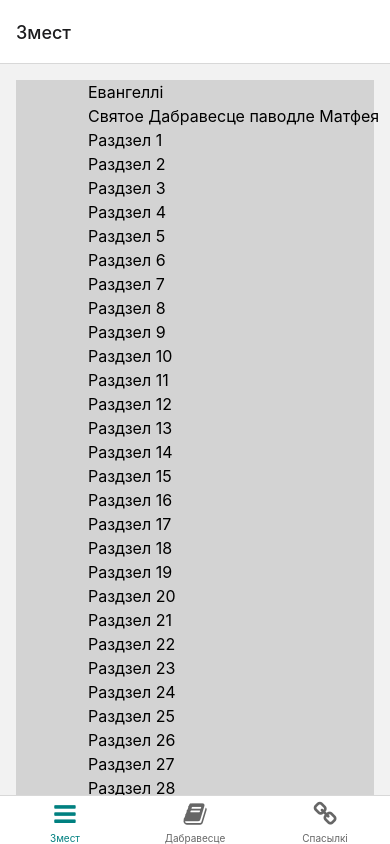
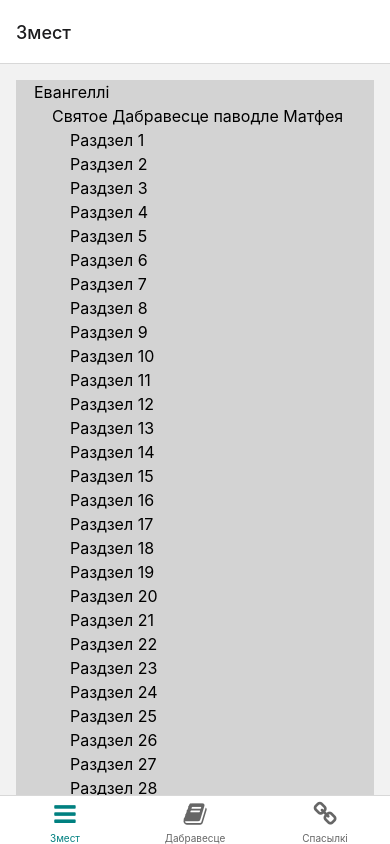
Before and after one commit to Vorvule/dabravesce-expo, a React Native app: screen / in a window 390 px wide. Built offline with nearby package versions, Linux system fonts and the light colour scheme.

Commit message:
Menu list paddings added

```diff
--- a/components/Menu/AlbumList.jsx
+++ b/components/Menu/AlbumList.jsx
@@ -7,9 +7,9 @@ import { Ul } from "../../src/components/LeftColumn/Menu/Ul";
 export default function AlbumList({ albums }) {
   return albums.map((album, key) => {
     return (
-      <View key={key} style={styles.view}>
+      <View key={key} style={styles.menu}>
         <Text onPress={() => Ul.toggleShow(album.idEn)}>{album.name}</Text>
-        <View>
+        <View style={styles.view}>
           <BookList albumKey={key} books={album.text} />
         </View>
       </View>
@@ -18,7 +18,10 @@ export default function AlbumList({ albums }) {
 }
 
 const styles = StyleSheet.create({
+  menu: {
+    width: "100%",
+    paddingLeft: 18,
+  },
   view: {
-    width: "100%",
   },
 });
--- a/components/Menu/BookList.jsx
+++ b/components/Menu/BookList.jsx
@@ -7,12 +7,18 @@ import ChapterList from "./ChapterList";
 export default function BookList({ books, albumKey }) {
   return books.map((book, key) => {
     return (
-      <View key={key}>
+      <View key={key} style={styles.view}>
         <Text onPress={() => Ul.toggleShow(book.idEn)}>{book.name}</Text>
-        <View>
+        <View style={styles.view}>
           <ChapterList albumKey={albumKey} bookKey={key} chapters={book.text} />
         </View>
       </View>
     );
   });
 }
+
+const styles = StyleSheet.create({
+  view: {
+    paddingLeft: 18,
+  },
+});
--- a/components/Menu/ChapterList.jsx
+++ b/components/Menu/ChapterList.jsx
@@ -5,9 +5,19 @@ export default function ChapterList({ albumKey, bookKey, chapters }) {
     const keys = [albumKey, bookKey, chapterKey];
 
     return (
-      <Text key={chapterKey} onPress={() => window.setKeys(keys)}>
+      <Text
+        key={chapterKey}
+        style={styles.text}
+        onPress={() => window.setKeys(keys)}
+      >
         {chapter.name.replace(/ \| .+/, "")}
       </Text>
     );
   });
 }
+
+const styles = StyleSheet.create({
+  text: {
+    // textIndent: 18,
+  },
+});
--- a/components/Menu/Content.jsx
+++ b/components/Menu/Content.jsx
@@ -6,16 +6,16 @@ import { allAlbums } from "../../albums/albums";
 
 export default function Content() {
   return (
-    <Text style={styles.txt}>
+    <Text style={styles.text}>
       <AlbumList albums={allAlbums} />
     </Text>
   );
 }
 
 const styles = StyleSheet.create({
-  txt: {
+  text: {
     fontSize: 16,
-    textIndent: 36,
+    // textIndent: 36,
     lineHeight: 24,
     marginBottom: 15,
   },
--- a/components/Txt.jsx
+++ b/components/Txt.jsx
@@ -1,11 +1,11 @@
 import { StyleSheet, Text } from "react-native";
 
 export default function Txt({ content }) {
-  return <Text style={styles.txt}>{content}</Text>;
+  return <Text style={styles.text}>{content}</Text>;
 }
 
 const styles = StyleSheet.create({
-  txt: {
+  text: {
     fontSize: 16,
     textIndent: 36,
     lineHeight: 24,
```
